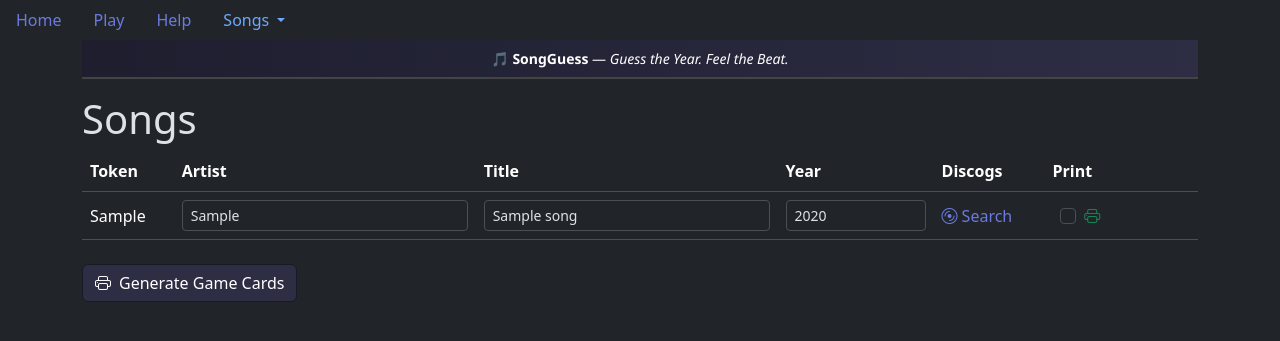
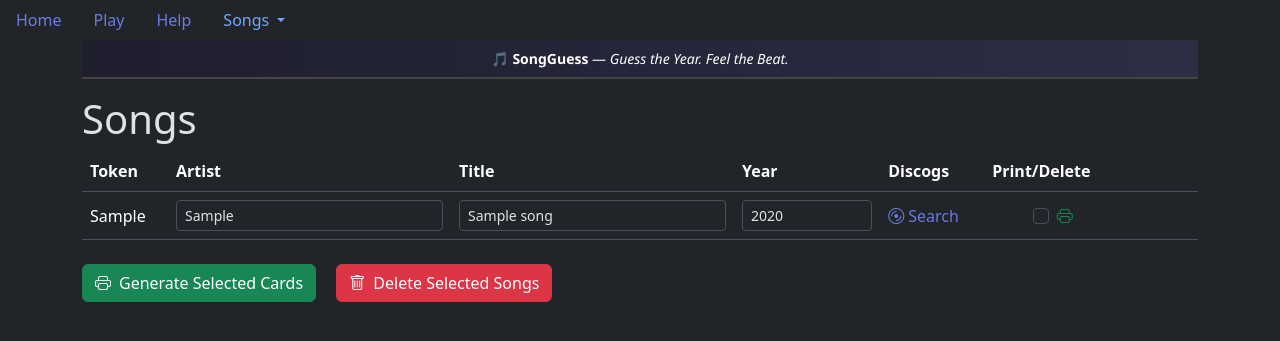
Before and after one commit to 3komma3volt/SongGuess, a Flask app: template SongGuess/app/templates/songs_list.html in a window 1280 px wide. Shown: the top 341 px of the page. Run offline with Flask 3, Linux system fonts and the light colour scheme; tables that the repository leaves empty hold one stand-in row (values such as "Sample post"); the template is opened without the code that fills it: values that come from a table or form of the project are taken from there, most other values are stand-ins (such as "Sample title", 1, 10 or a date in 2020); parts of the project's set-up code (start-up, migrations or seed data) failed here and were passed over; some libraries are stand-ins or nearby versions.

Commit message:
Added delete function for songs

```diff
--- a/SongGuess/app/templates/base.html
+++ b/SongGuess/app/templates/base.html
@@ -7,11 +7,10 @@
 
     <link rel="icon" type="image/png" href="{{ url_for('static',filename='images/favicon.png') }}" />
     <link rel="stylesheet" href="{{ url_for('static',filename='css/songguess.css') }}">
-    <!--<link rel="stylesheet" href="{{ url_for('static',filename='bootstrap/bootstrap.min.css') }}" integrity="sha384-4Q6Gf2aSP4eDXB8Miphtr37CMZZQ5oXLH2yaXMJ2w8e2ZtHTl7GptT4jmndRuHDT" crossorigin="anonymous">-->
      <link rel="stylesheet" href="{{ url_for('static',filename='css/bs-custom.css') }}">
 
-    <script src="{{ url_for('static',filename='jquery/jquery-3.7.1.min.js')}}" integrity="sha384-1H217gwSVyLSIfaLxHbE7dRb3v4mYCKbpQvzx0cegeju1MVsGrX5xXxAvs/HgeFs" crossorigin="anonymous"></script>
-    <script src="{{ url_for('static',filename='bootstrap/bootstrap.bundle.min.js') }}" integrity="sha384-j1CDi7MgGQ12Z7Qab0qlWQ/Qqz24Gc6BM0thvEMVjHnfYGF0rmFCozFSxQBxwHKO" crossorigin="anonymous"></script>
+    <script src="{{ url_for('static',filename='jquery/jquery-3.7.1.min.js')}}"></script>
+    <script src="{{ url_for('static',filename='bootstrap/bootstrap.bundle.min.js') }}"></script>
     <link rel="stylesheet" href="{{ url_for('static',filename='bootstrap/bootstrap-icons.min.css') }}">
   {% block includes %}
   {% endblock %}
--- /dev/null
+++ b/SongGuess/app/templates/modals/delete.html
@@ -0,0 +1,21 @@
+<div class="modal fade" id="deleteModal" data-bs-backdrop="static" data-bs-keyboard="false" tabindex="-1"
+    aria-labelledby="staticBackdropLabel" aria-hidden="true">
+    <div class="modal-dialog">
+        <div class="modal-content">
+            <div class="modal-header">
+                <h1 class="modal-title fs-5" id="staticBackdropLabel">Delete Songs</h1>
+                <button type="button" class="btn-close" data-bs-dismiss="modal" aria-label="Close"></button>
+            </div>
+            <div class="modal-body">
+                <div id="deletionStatus" class="alert alert-danger" role="alert">
+                    Do you really want to delete the selected songs?
+                </div>
+                <div class="modal-footer">
+                    <button type="button" class="btn btn-danger" onclick="deleteSongs();">Yes</button>
+                    <button type="button" class="btn btn-secondary" data-bs-dismiss="modal"
+                        onclick="reloadPage();">Cancel</button>
+                </div>
+            </div>
+        </div>
+    </div>
+</div>
--- /dev/null
+++ b/SongGuess/app/templates/modals/generate.html
@@ -0,0 +1,21 @@
+    <div class="modal fade" id="printModal" data-bs-backdrop="static" data-bs-keyboard="false" tabindex="-1"
+        aria-labelledby="staticBackdropLabel" aria-hidden="true">
+        <div class="modal-dialog">
+            <div class="modal-content">
+                <div class="modal-header">
+                    <h1 class="modal-title fs-5" id="staticBackdropLabel">Generating Game Cards</h1>
+                    <button type="button" class="btn-close" data-bs-dismiss="modal" aria-label="Close"></button>
+                </div>
+                <div class="modal-body">
+                    <div id="generationStatus" class="alert alert-primary" role="alert">
+                        Generating <span id="genNum"></span> game cards, please wait...
+                    </div>
+                    <ul id="songDownload">
+                    </ul>
+                    <div class="modal-footer">
+                        <button type="button" class="btn btn-secondary" data-bs-dismiss="modal" onclick="reloadPage();">Close</button>
+                    </div>
+                </div>
+            </div>
+        </div>
+    </div>
--- a/SongGuess/app/templates/songs_list.html
+++ b/SongGuess/app/templates/songs_list.html
@@ -14,8 +14,10 @@
                 <th scope="col">Title</th>
                 <th scope="col">Year</th>
                 <th scope="col">Discogs</th>
-                <th scope="col">Print</th>
-                <th scope="col"><div class="mx-4"></div></th>
+                <th scope="col">Print/Delete</th>
+                <th scope="col">
+                    <div class="mx-4"></div>
+                </th>
             </tr>
         </thead>
         <tbody id="songListBody">
@@ -26,14 +28,15 @@
                         value="{{ song.artist }}" oninput="changed('{{ song.song_token }}')"></td>
                 <td><input id="title-{{ song.song_token }}" class="form-control form-control-sm" type="text"
                         value="{{ song.title }}" oninput="changed('{{ song.song_token }}')"></td>
-                <td><input id="year-{{ song.song_token }}" class="form-control form-control-sm {% if song.year == 0 %}bg-danger{% endif %}" type="number" min="1900"
-                        max="2050" value="{{ song.year }}" onchange="changed('{{ song.song_token }}')"></td>
+                <td><input id="year-{{ song.song_token }}"
+                        class="form-control form-control-sm {% if song.year == 0 %}bg-danger{% endif %}" type="number"
+                        min="1900" max="2050" value="{{ song.year }}" onchange="changed('{{ song.song_token }}')"></td>
                 <td class="align-middle"><a
                         href="https://www.discogs.com/de/search/?q={{ song.artist }}+{{ song.title }}&type=release"
                         target="_blank"><i class="bi bi-disc me-1"></i>Search</a></td>
                 <td class="align-middle text-center">
                     <input class="form-check-input" type="checkbox" value="" {% if not song.card_print_date %}checked{%
-                        endif %} id="print-{{song.song_token}}">{% if song.card_print_date %}<i
+                        endif %} id="selected-{{song.song_token}}">{% if song.card_print_date %}<i
                         class="bi bi-printer text-success ms-2">{% endif %}</i>
                 </td>
                 <td id="state-{{ song.song_token }}"></td>
@@ -44,8 +47,9 @@
         </tbody>
     </table>
 </div>
-    <button class="btn btn-primary mt-2 mb-4" id="btnPrint" data-bs-toggle="modal" data-bs-target="#printModal"
-        onclick="generateCards();"><i class="bi bi-printer me-2"></i>Generate Game Cards</button>
+<button class="btn btn-success mt-2 mb-4" id="btnPrint" data-bs-toggle="modal" data-bs-target="#printModal"
+    onclick="generateCards();"><i class="bi bi-printer me-2"></i>Generate Selected Cards</button>
+<button class="btn btn-danger mt-2 mb-4 ms-3" id="btnDelete" data-bs-toggle="modal" data-bs-target="#deleteModal"><i class="bi bi-trash me-2"></i>Delete Selected Songs</button>
 
 {% else %}
 
@@ -56,34 +60,53 @@
 
 {% endif %}
 
-    <div class="modal fade" id="printModal" data-bs-backdrop="static" data-bs-keyboard="false" tabindex="-1"
-        aria-labelledby="staticBackdropLabel" aria-hidden="true">
-        <div class="modal-dialog">
-            <div class="modal-content">
-                <div class="modal-header">
-                    <h1 class="modal-title fs-5" id="staticBackdropLabel">Generating Game Cards</h1>
-                    <button type="button" class="btn-close" data-bs-dismiss="modal" aria-label="Close"></button>
-                </div>
-                <div class="modal-body">
-                    <div id="generationStatus" class="alert alert-primary" role="alert">
-                        Generating <span id="genNum"></span> game cards, please wait...
-                    </div>
-                    <ul id="songDownload">
-                    </ul>
-                    <div class="modal-footer">
-                        <button type="button" class="btn btn-secondary" data-bs-dismiss="modal" onclick="reloadPage();">Close</button>
-                    </div>
-                </div>
-            </div>
-        </div>
-    </div>
+{% include "modals/generate.html" %}
+{% include "modals/delete.html" %}
+
 
 <script>
+    function deleteSongs() {
+
+        let songList = [];
+        $('table > tbody  > tr').each(function (index, tr) {
+            if (!document.getElementById('selected-' + tr.id.replace('song-', '')).checked) {
+                return;
+            }
+            songList.push(tr.id.replace('song-', ''));
+        });
+        console.log(songList);
+
+        if (songList.length === 0) {
+            $('#deletionStatus').removeClass('alert-primary').addClass('alert-danger');
+            $('#deletionStatus').html(`No songs selected for deleting.`);
+            return;
+        }
+
+        $.ajax({
+            url: '/songs/delete',
+            type: 'POST',
+            data: JSON.stringify(songList),
+            contentType: 'application/json',
+            processData: false,
+            success: function (response) {
+                $('#deletionStatus').removeClass('alert-danger').addClass('alert-success');
+                $('#deletionStatus').html(`Sucessfully deleted ${songList.length} songs`);
+                reloadPage();
+
+            },
+            error: function (xhr, status, error) {
+                $('#deletionStatus').removeClass('alert-primary').addClass('alert-danger');
+                $('#deletionStatus').html(`Error removing songs: ${error}`);
+
+            }
+
+        });
+}
    function generateCards() {
         $("#songDownload").empty();
         let songList = [];
         $('table > tbody  > tr').each(function (index, tr) {
-                    if (!document.getElementById('print-' + tr.id.replace('song-', '')).checked) {
+            if (!document.getElementById('selected-' + tr.id.replace('song-', '')).checked) {
                 return;
             }
             let song = {
@@ -91,7 +114,7 @@
                 artist: document.getElementById('artist-' + tr.id.replace('song-', '')).value,
                 title: document.getElementById('title-' + tr.id.replace('song-', '')).value,
                 year: document.getElementById('year-' + tr.id.replace('song-', '')).value,
-                        print: document.getElementById('print-' + tr.id.replace('song-', '')).checked
+                print: document.getElementById('selected-' + tr.id.replace('song-', '')).checked
             };
             songList.push(song);
         });
@@ -108,7 +131,6 @@
         let chunk = songList.slice(i, i + chunkSize);
         songListChunks.push(chunk);
     }
-                let noOfErrors = 0;
     let finished = 0;
     //console.log(songListChunks);
     $(songListChunks).each(function (index, chunk) {
@@ -153,11 +175,6 @@
             }
         });
     });
-                if (noOfErrors == 0) {
-                    //  $('#generationStatus').removeClass('alert-primary').addClass('alert-success');
-                    //  $('#generationStatus').html(`Successfully generated all game cards.`);
-
-                }
     }
 
 
```
Also changed, not shown: SongGuess/app/songs/views.py (+40 -2 lines), image.png (deleted). Lines whose indentation alone changed are shown as unchanged.
